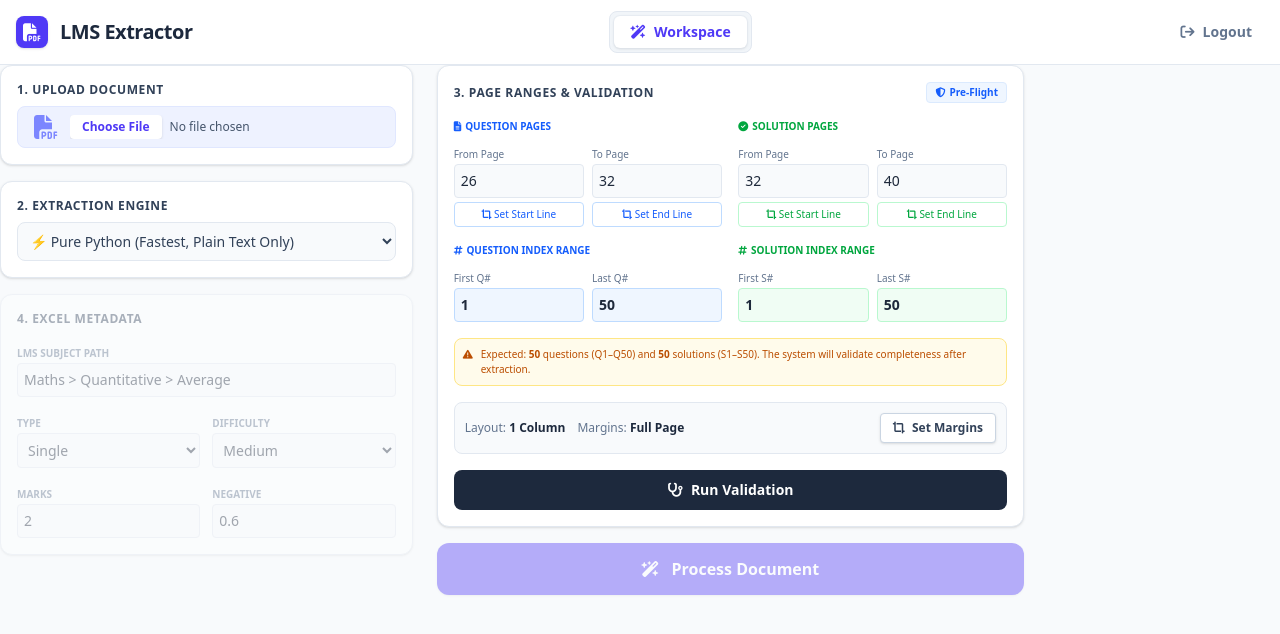
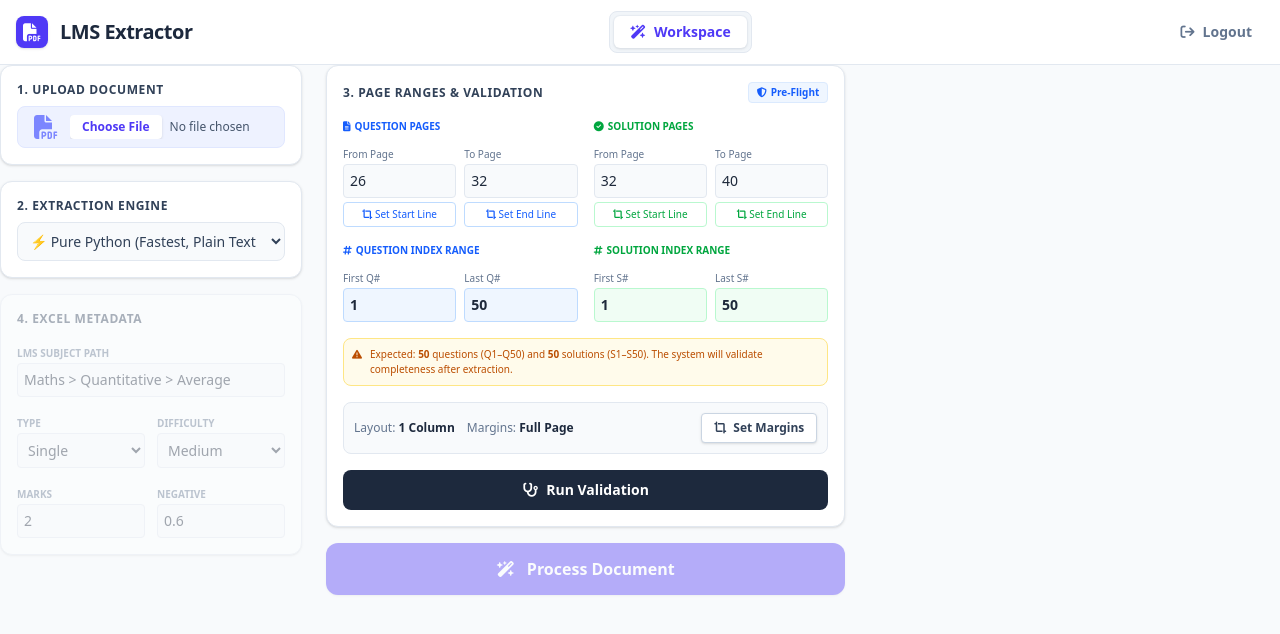
Before and after one commit to vidyut615-collab/LaTeX, a Next.js app in the folder frontend/: page /extractor in a window 1280 px wide. Shown: the top 634 px of the page. Built offline with nearby package versions, Linux system fonts and the light colour scheme; no server answers.

Commit message:
UI: Refactor to 3-column layout and fix progress bar visibility

```diff
--- a/frontend/src/app/extractor/page.tsx
+++ b/frontend/src/app/extractor/page.tsx
@@ -49,6 +49,7 @@ export default function ExtractorPage() {
         setFile(e.target.files[0]);
         setValidationResult(null);
         setDownloadFiles(null);
+        setJobProgress(null);
     };
 
     const loadPagePreview = async (pageNum) => {
@@ -162,7 +163,10 @@ export default function ExtractorPage() {
             clearInterval(pollInterval);
             if (!res.ok) throw new Error(data.detail || "Extraction failed.");
             setDownloadFiles(data.files);
-            setJobProgress(null);
+            setJobProgress(prev => {
+                const tot = prev?.total || 1;
+                return { status: "done", current: tot, total: tot, phase: "Complete!" };
+            });
         } catch (err) {
             clearInterval(pollInterval);
             setJobProgress(null);
@@ -190,9 +194,9 @@ export default function ExtractorPage() {
     };
 
     return (
-        <div className="w-full max-w-5xl grid grid-cols-1 md:grid-cols-12 gap-6 pb-12 items-start">
+        <div className="w-full max-w-[1400px] w-full grid grid-cols-1 lg:grid-cols-12 gap-6 pb-12 items-start">
             {/* Left Panel */}
-            <div className="col-span-5 flex flex-col gap-4">
+            <div className="col-span-1 lg:col-span-3 flex flex-col gap-4">
 
                 {/* Upload Block */}
                 <div className="bg-white rounded-xl border border-slate-200 p-4 shadow-sm shrink-0">
@@ -243,7 +247,7 @@ export default function ExtractorPage() {
             </div>
 
             {/* Right Panel */}
-            <div className="col-span-7 flex flex-col gap-4">
+            <div className="col-span-1 lg:col-span-5 flex flex-col gap-4">
 
                 {/* Preflight Ranges */}
                 <div className="bg-white rounded-xl border border-slate-200 p-4 shadow-sm shrink-0">
@@ -357,9 +361,12 @@ export default function ExtractorPage() {
                         {isExtracting ? <span><i className="fa-solid fa-circle-notch fa-spin mr-2"></i> Processing &amp; Parsing...</span> : <span><i className="fa-solid fa-wand-magic-sparkles mr-2"></i> Process Document</span>}
                     </button>
                 </div>
+            </div>
 
+            {/* Right Panel (Progress & Downloads) */}
+            <div className="col-span-1 lg:col-span-4 flex flex-col gap-4">
                 {/* Progress Bar */}
-                {isExtracting && jobProgress && jobProgress.total > 0 && (
+                {jobProgress && jobProgress.total > 0 && (
                     <div className="bg-white border border-indigo-100 rounded-xl p-4 shadow-sm mt-4 animate-fade-in">
                         <div className="flex justify-between items-end mb-2">
                             <div>
```
